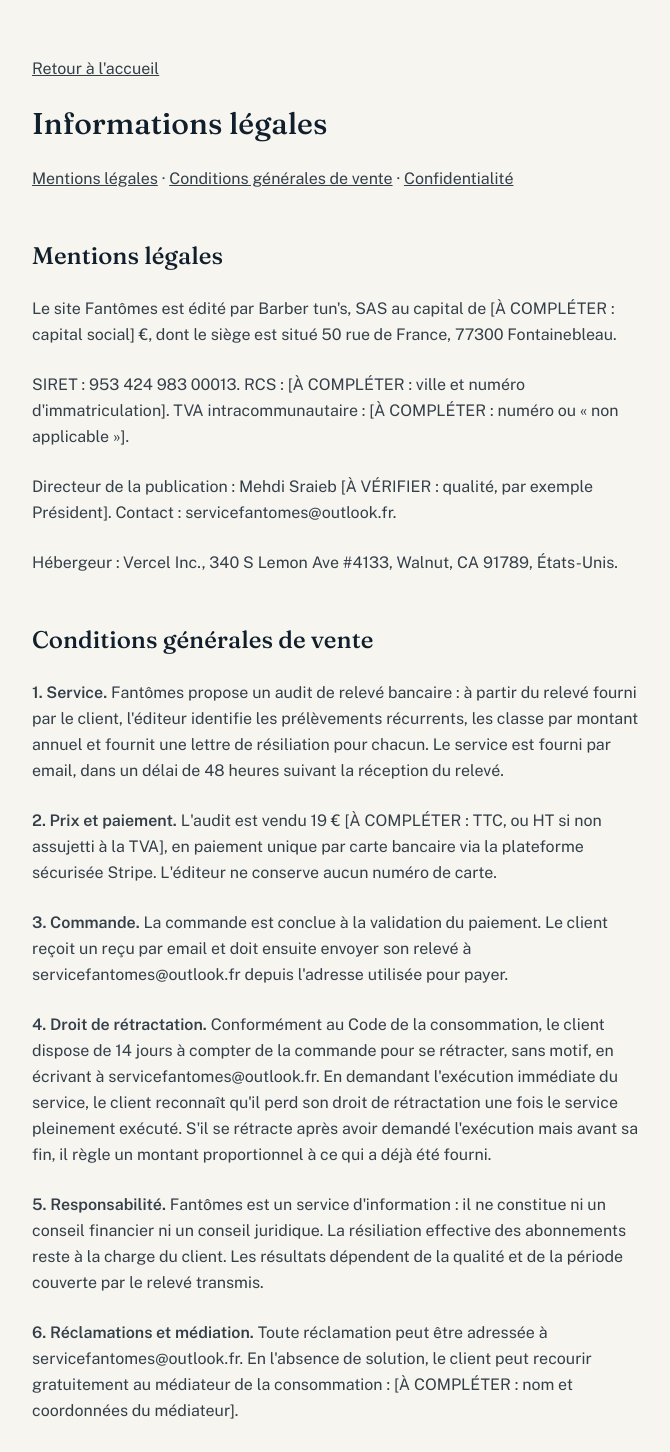
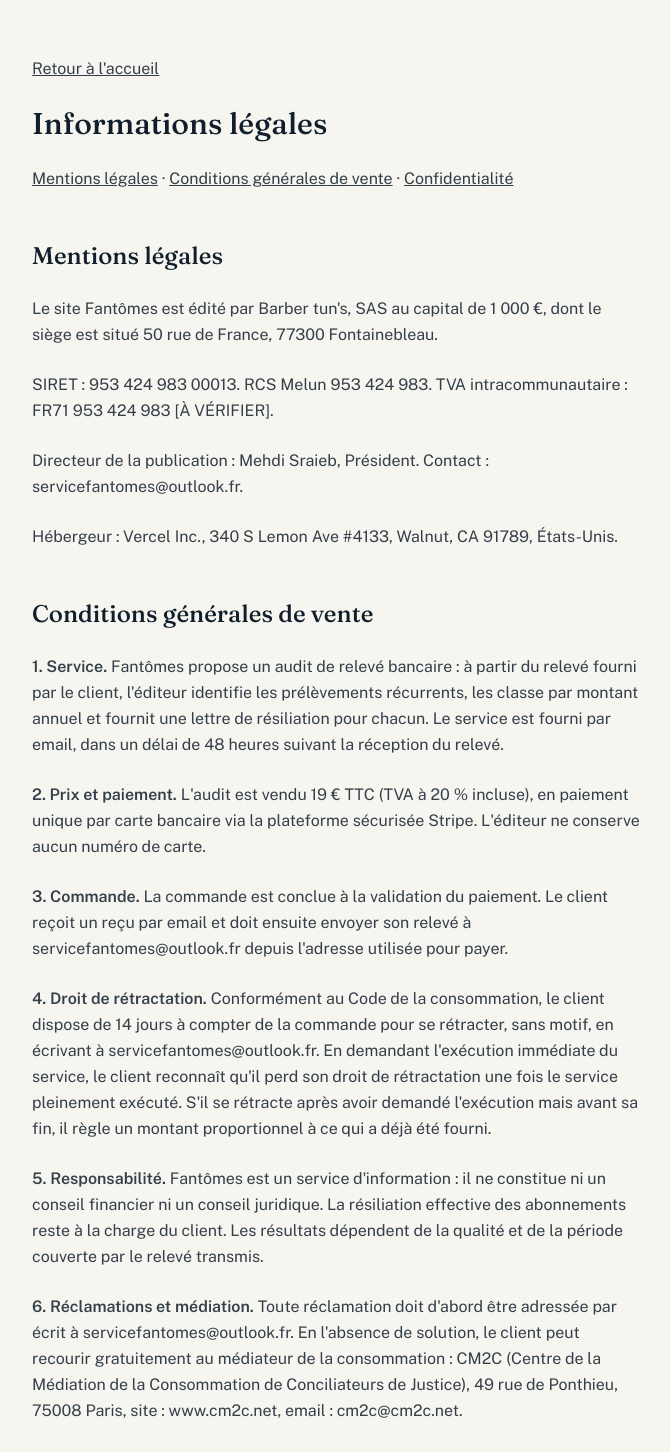
Before and after one commit to bigtns/Fantomes, a Next.js app: page /legal in a window 1280 px wide. Shown: the top 1452 px of the page, without its empty margins (304-974 px from the left). Built offline with nearby package versions, Linux system fonts and the light colour scheme.

Commit message:
Update page.tsx

```diff
--- a/app/legal/page.tsx
+++ b/app/legal/page.tsx
@@ -27,17 +27,16 @@
         </h2>
         <p>
           Le site Fantômes est édité par Barber tun's, SAS au capital de
-          [À COMPLÉTER : capital social] €, dont le siège est situé 50 rue de
-          France, 77300 Fontainebleau.
+          1 000 €, dont le siège est situé 50 rue de France, 77300
+          Fontainebleau.
         </p>
         <p>
-          SIRET : 953 424 983 00013. RCS : [À COMPLÉTER : ville et numéro
-          d'immatriculation]. TVA intracommunautaire : [À COMPLÉTER : numéro
-          ou « non applicable »].
+          SIRET : 953 424 983 00013. RCS Melun 953 424 983. TVA
+          intracommunautaire : FR71 953 424 983 [À VÉRIFIER].
         </p>
         <p>
-          Directeur de la publication : Mehdi Sraieb [À VÉRIFIER : qualité,
-          par exemple Président]. Contact : servicefantomes@outlook.fr.
+          Directeur de la publication : Mehdi Sraieb, Président. Contact :
+          servicefantomes@outlook.fr.
         </p>
         <p>
           Hébergeur : Vercel Inc., 340 S Lemon Ave #4133, Walnut, CA 91789,
@@ -56,10 +55,10 @@
           relevé.
         </p>
         <p>
-          <strong>2. Prix et paiement.</strong> L'audit est vendu 19 € [À
-          COMPLÉTER : TTC, ou HT si non assujetti à la TVA], en paiement
-          unique par carte bancaire via la plateforme sécurisée Stripe.
-          L'éditeur ne conserve aucun numéro de carte.
+          <strong>2. Prix et paiement.</strong> L'audit est vendu 19 € TTC
+          (TVA à 20 % incluse), en paiement unique par carte bancaire via la
+          plateforme sécurisée Stripe. L'éditeur ne conserve aucun numéro de
+          carte.
         </p>
         <p>
           <strong>3. Commande.</strong> La commande est conclue à la
@@ -86,9 +85,11 @@
         </p>
         <p>
           <strong>6. Réclamations et médiation.</strong> Toute réclamation
-          peut être adressée à servicefantomes@outlook.fr. En l'absence de
-          solution, le client peut recourir gratuitement au médiateur de la
-          consommation : [À COMPLÉTER : nom et coordonnées du médiateur].
+          doit d'abord être adressée par écrit à servicefantomes@outlook.fr.
+          En l'absence de solution, le client peut recourir gratuitement au
+          médiateur de la consommation : CM2C (Centre de la Médiation de la
+          Consommation de Conciliateurs de Justice), 49 rue de Ponthieu,
+          75008 Paris, site : www.cm2c.net, email : cm2c@cm2c.net.
         </p>
         <p>
           <strong>7. Droit applicable.</strong> Les présentes conditions sont
```
